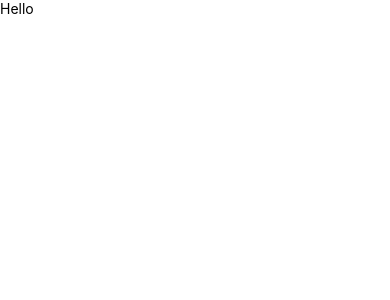
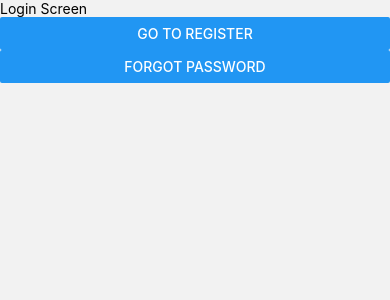
Before and after one commit to mathmaster336/mathmasterApp, a React Native app: screen /Login in a window 390 px wide. Shown: the top 300 px of the page. Built offline with nearby package versions, Linux system fonts and the light colour scheme.

Commit message:
MG:(Navigation Setup )

```diff
--- a/App.js
+++ b/App.js
@@ -1,11 +1,11 @@
 import React from 'react'
 import { Text, View } from 'react-native'
+import "./global.css"
+import Navigator from './src/Navigator/Navigator'
 
 function App() {
   return (
-    <View className='w-full h-full bg-white '>
-      <Text>Hello</Text>
-    </View>
+    <Navigator />
   )
 }
 
--- a/babel.config.js
+++ b/babel.config.js
@@ -1,3 +1,7 @@
 module.exports = {
   presets: ['module:@react-native/babel-preset', 'nativewind/babel'],
+  plugins: [
+
+    'react-native-reanimated/plugin',
+  ],
 };
--- /dev/null
+++ b/src/Authentication/ForgotPassword.js
@@ -0,0 +1,10 @@
+import React from 'react';
+import { View, Text } from 'react-native';
+
+export default function ForgotPassword() {
+    return (
+        <View>
+            <Text>Forgot Password Screen</Text>
+        </View>
+    );
+}
--- /dev/null
+++ b/src/Authentication/Login.js
@@ -0,0 +1,12 @@
+import React from 'react';
+import { View, Text, Button } from 'react-native';
+
+export default function Login({ navigation }) {
+    return (
+        <View className='w-full h-full bg-white justify-center items-center'>
+            <Text>Login Screen</Text>
+            <Button title="Go to Register" onPress={() => navigation.navigate('Register')} />
+            <Button title="Forgot Password" onPress={() => navigation.navigate('forgotpassword')} />
+        </View>
+    );
+}
--- /dev/null
+++ b/src/Authentication/Register.js
@@ -0,0 +1,10 @@
+import React from 'react';
+import { View, Text } from 'react-native';
+
+export default function Register() {
+    return (
+        <View>
+            <Text>Register Screen</Text>
+        </View>
+    );
+}
--- /dev/null
+++ b/src/Navigator/AuthNavigator.js
@@ -0,0 +1,21 @@
+import { createStackNavigator } from '@react-navigation/stack';
+import Login from '../Authentication/Login';
+import Register from '../Authentication/Register';
+import ForgotPassword from '../Authentication/ForgotPassword';
+
+const AuthStack = createStackNavigator();
+const AuthNavigator = () => {
+    return (
+        <AuthStack.Navigator screenOptions={{ headerShown: false }}>
+            <AuthStack.Screen name="Login" component={Login} />
+            <AuthStack.Screen name="Register" component={Register} />
+            <AuthStack.Screen name="forgotpassword" component={ForgotPassword} />
+
+
+        </AuthStack.Navigator>
+
+    )
+
+}
+
+export default AuthNavigator
--- /dev/null
+++ b/src/Navigator/Navigator.js
@@ -0,0 +1,13 @@
+import { NavigationContainer } from "@react-navigation/native"
+import AuthNavigator from "./AuthNavigator"
+
+const Navigator =()=>{
+    return(
+        <NavigationContainer>
+            <AuthNavigator />
+        </NavigationContainer>
+
+    )
+}
+
+export default Navigator
```
Also changed, not shown: package.json (+9 -1 lines), src/Navigator/MainPageNavigator.js (added, +7 -0 lines), 2 other files (tests, documents, lock files or other folders).
